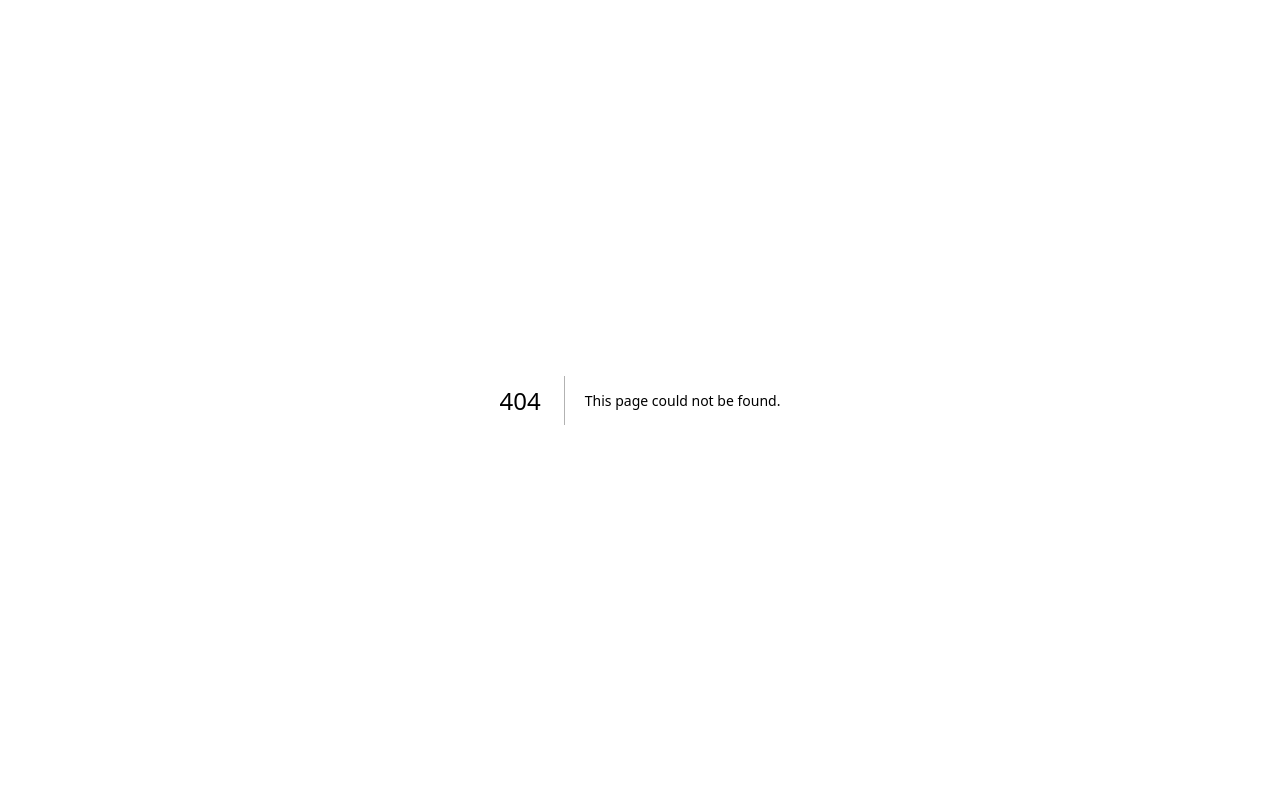
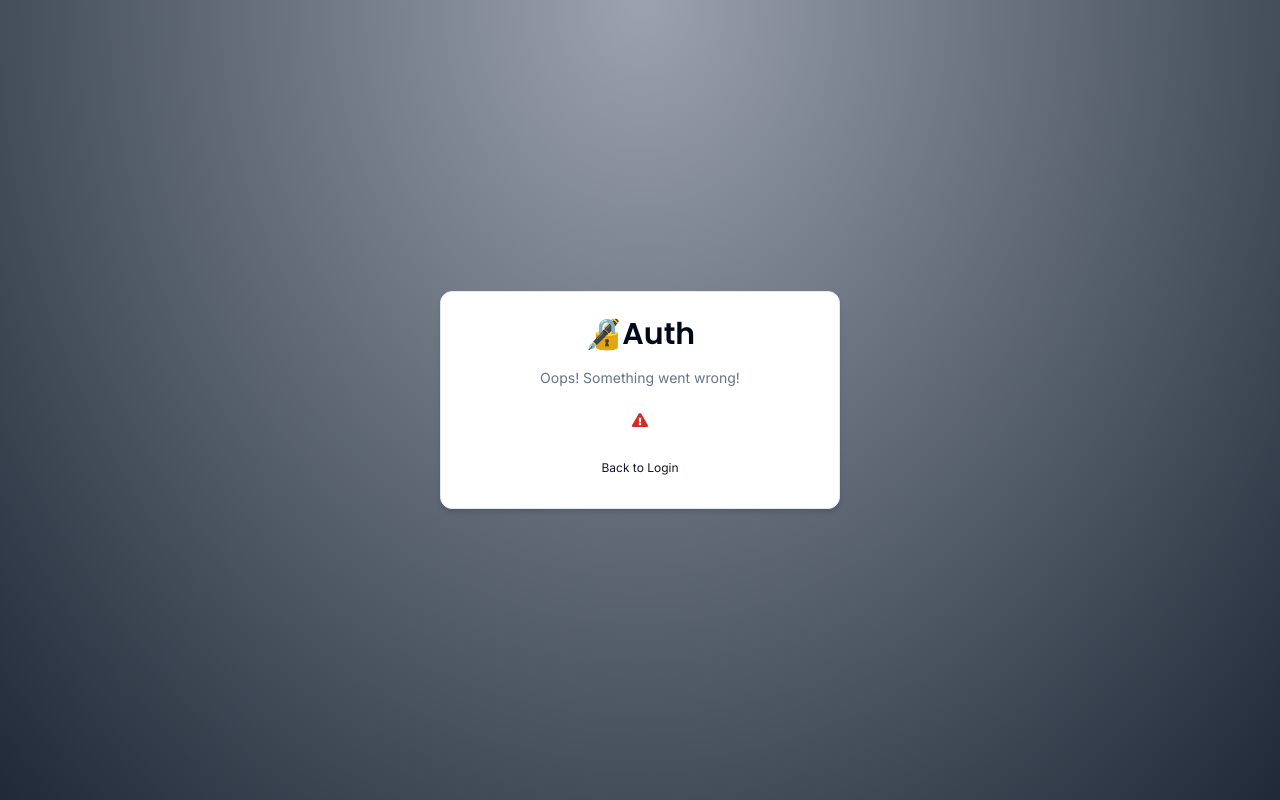
Before and after one commit to sudhanshubsr/nextauthv5-setup, a Next.js app: page /auth/error in a window 1280 px wide. Before the commit this address had no page. Built offline with nearby package versions, Linux system fonts and the light colour scheme.

Commit message:
chore: Update authentication providers and error handling in login form

```diff
--- /dev/null
+++ b/app/auth/error/page.tsx
@@ -0,0 +1,8 @@
+import ErrorCard from '@/components/auth/error-card';
+import React from 'react';
+
+const AuthErrorPage = () => {
+  return <ErrorCard />;
+};
+
+export default AuthErrorPage;
--- a/auth.config.ts
+++ b/auth.config.ts
@@ -9,12 +9,12 @@
 export default {
   providers: [
     Google({
-      clientId:process.env.GOOGLE_CLIENT_ID,
-      clientSecret:process.env.GOOGLE_CLIENT_SECRET
+      clientId: process.env.GOOGLE_CLIENT_ID,
+      clientSecret: process.env.GOOGLE_CLIENT_SECRET,
     }),
     Github({
       clientId: process.env.GITHUB_CLIENT_ID,
-      clientSecret: process.env.GITHUB_CLIENT_SECRET
+      clientSecret: process.env.GITHUB_CLIENT_SECRET,
     }),
     Credentials({
       authorize: async (credentials) => {
--- a/auth.ts
+++ b/auth.ts
@@ -6,6 +6,10 @@
 import { getUserById } from './services/user';
 
 export const { auth, handlers, signIn, signOut } = NextAuth({
+  pages: {
+    signIn: '/auth/login',
+    error: '/auth/error',
+  },
   events: {
     async linkAccount({ user }) {
       await prisma.user.update({
--- /dev/null
+++ b/components/auth/error-card.tsx
@@ -0,0 +1,19 @@
+import React from 'react';
+import { FaExclamationTriangle } from 'react-icons/fa';
+import { CardWrapper } from './card-wrapper';
+
+const ErrorCard = () => {
+  return (
+    <CardWrapper
+      headerLabel="Oops! Something went wrong!"
+      backButtonHref="/auth/login"
+      backButtonLabel="Back to Login"
+    >
+      <div className="w-full flex justify-center items-center">
+        <FaExclamationTriangle className="text-red-600" />
+      </div>
+    </CardWrapper>
+  );
+};
+
+export default ErrorCard;
--- a/components/auth/login-form.tsx
+++ b/components/auth/login-form.tsx
@@ -5,6 +5,7 @@
 import { LoginSchema } from '@/schemas';
 import { zodResolver } from '@hookform/resolvers/zod';
 import { useForm } from 'react-hook-form';
+import { useSearchParams } from 'next/navigation';
 import * as z from 'zod';
 import { CardWrapper } from './card-wrapper';
 
@@ -25,7 +26,8 @@
   const [isPending, startTransition] = useTransition();
   const [error, setError] = useState<string | undefined>('');
   const [success, setSuccess] = useState<string | undefined>('');
-
+  const searchParams = useSearchParams();
+  const urlError = searchParams.get("error") === "OAuthAccountNotLinked" ? "Email already in use with different Provider" : ""
   const form = useForm<z.infer<typeof LoginSchema>>({
     resolver: zodResolver(LoginSchema),
     defaultValues: {
@@ -93,7 +95,7 @@
               )}
             />
           </div>
-          <FormError message={error} />
+          <FormError message={error || urlError} />
           <FormSuccess message={success} />
           <Button type="submit" className="w-full" disabled={isPending}>
             Login
--- a/routes.ts
+++ b/routes.ts
@@ -4,11 +4,7 @@
  * @type {string[]}
  */
 
-
-export const publicRoutes = [
-    "/"
-]
-
+export const publicRoutes = ['/'];
 
 /**
  * An array of routes that are used for authentication
@@ -16,11 +12,7 @@
  * @type {string[]}
  */
 
-export const authRoutes = [
-    "/auth/login",
-    "/auth/register"
-]
-
+export const authRoutes = ['/auth/login', '/auth/register', '/auth/error'];
 
 /**
  * The prefix for API authentication routes
@@ -28,14 +20,11 @@
  * @type {string}
  */
 
-export const apiAuthPrefix = "/api/auth"
-
-
-
+export const apiAuthPrefix = '/api/auth';
 
 /**
  * The default redirect path after login in
  * @type {string}
  */
 
-export const DEFAULT_LOGIN_REDIRECT = "/settings"
+export const DEFAULT_LOGIN_REDIRECT = '/settings';
```
